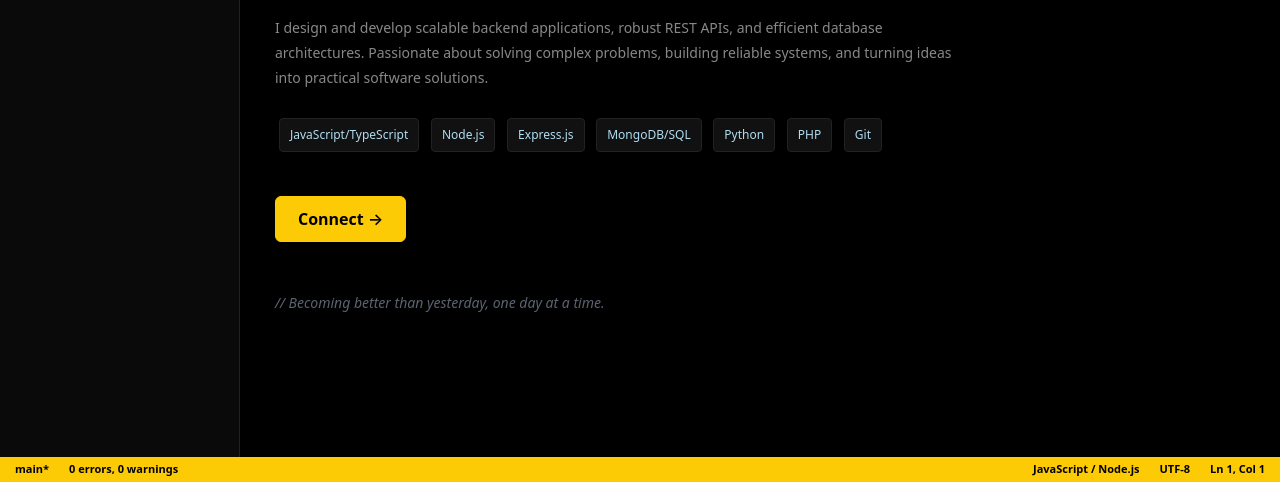
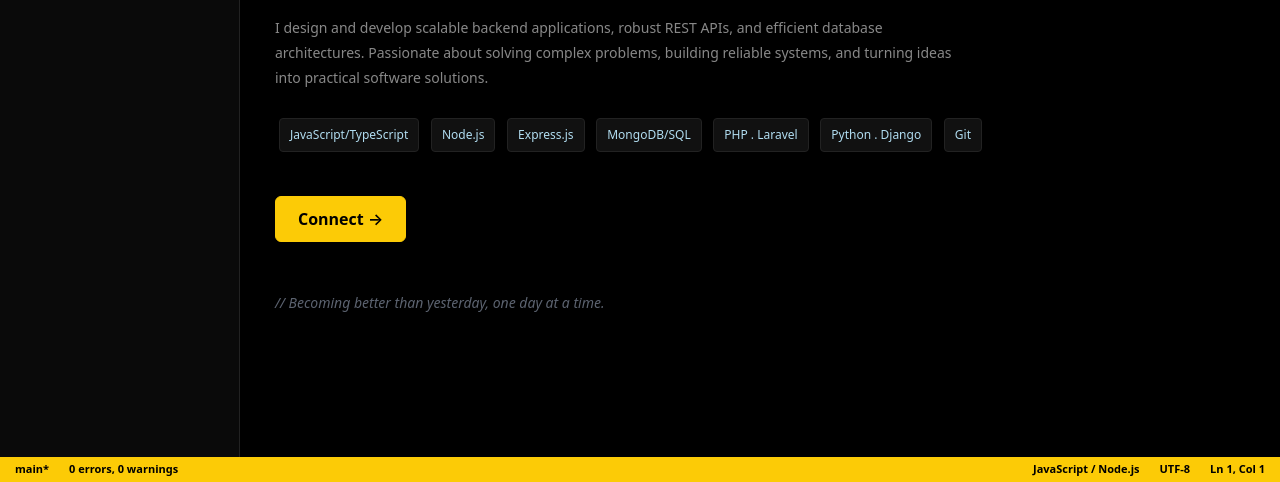
Before and after one commit to amal-ns-dev/my-website, a plain HTML site: page index.html in a window 1280 px wide. Shown: the part 318-800 px from the top of the page. Drawn offline with Linux system fonts and the light colour scheme.

Commit message:
Update skill badges for PHP and Python
Replaced 'Python' and 'PHP' skill badges with 'PHP . Laravel' and 'Python . Django'.

```diff
--- a/index.html
+++ b/index.html
@@ -103,8 +103,8 @@
                         <span class="skill-badge">Node.js</span>
                         <span class="skill-badge">Express.js</span>
                         <span class="skill-badge">MongoDB/SQL</span>
-                        <span class="skill-badge">Python</span>
-                        <span class="skill-badge">PHP</span>
+                        <span class="skill-badge">PHP . Laravel</span>
+                        <span class="skill-badge">Python . Django</span>
                         <span class="skill-badge">Git</span>
                     </div>
                     <button class="btn btn-yellow mt-3" onclick="switchTab('contact')">
```
